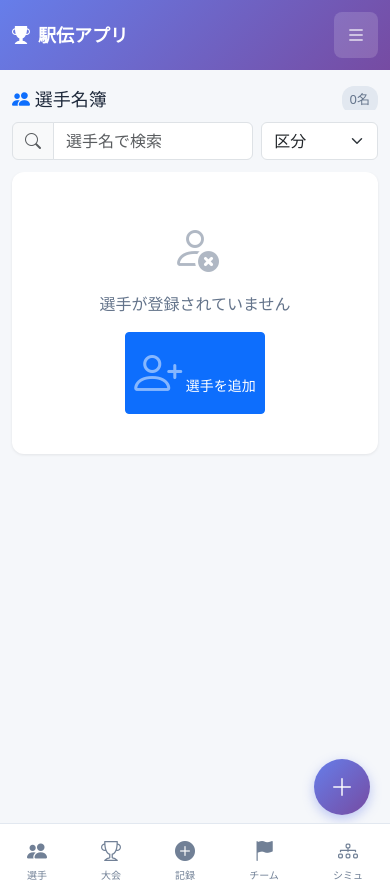
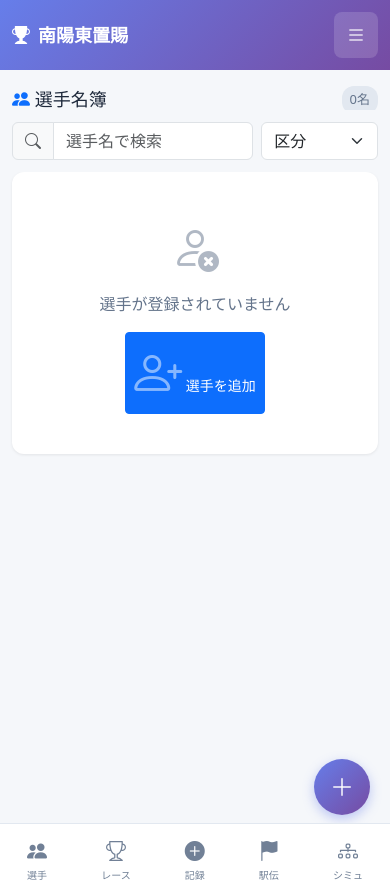
Before and after one commit to kotanono0607/ekiden-app, a Flask app: template templates/index.html in a window 390 px wide. Run offline with Flask 3, Linux system fonts and the light colour scheme; the template is opened without the code that fills it, so the values that code supplies are empty.

Commit message:
Rename app to 南陽東置賜 and update menu labels
- Change app name from 駅伝アプリ to 南陽東置賜
- Change bottom nav 大会 to レース
- Change bottom nav チーム to 駅伝
- Update desktop nav and mobile menu labels accordingly
- Update PWA manifest with new app name

```diff
--- a/templates/base.html
+++ b/templates/base.html
@@ -8,7 +8,7 @@
     <meta name="apple-mobile-web-app-status-bar-style" content="black-translucent">
     <link rel="manifest" href="/static/manifest.json">
     <link rel="apple-touch-icon" href="/static/icons/icon-192.png">
-    <title>{% block title %}駅伝アプリ{% endblock %}</title>
+    <title>{% block title %}南陽東置賜{% endblock %}</title>
     <!-- Bootstrap 5 CSS -->
     <link href="https://cdn.jsdelivr.net/npm/bootstrap@5.3.0/dist/css/bootstrap.min.css" rel="stylesheet">
     <!-- Bootstrap Icons -->
@@ -547,14 +547,14 @@
     <nav class="top-navbar">
         <div class="container">
             <a class="navbar-brand" href="/">
-                <i class="bi bi-trophy-fill"></i> 駅伝アプリ
+                <i class="bi bi-trophy-fill"></i> 南陽東置賜
             </a>
 
             <!-- Desktop Navigation -->
             <div class="desktop-nav">
                 <a class="nav-link" href="/"><i class="bi bi-people-fill"></i> 選手</a>
-                <a class="nav-link" href="/races"><i class="bi bi-trophy"></i> 大会</a>
-                <a class="nav-link" href="/team_records"><i class="bi bi-flag-fill"></i> チーム記録</a>
+                <a class="nav-link" href="/races"><i class="bi bi-trophy"></i> レース</a>
+                <a class="nav-link" href="/team_records"><i class="bi bi-flag-fill"></i> 駅伝記録</a>
                 <a class="nav-link" href="/record/add"><i class="bi bi-stopwatch"></i> 記録登録</a>
                 <a class="nav-link" href="/simulation"><i class="bi bi-diagram-3"></i> シミュレーション</a>
                 <div class="dropdown">
@@ -586,7 +586,7 @@
     <!-- Mobile Menu -->
     <div class="mobile-menu" id="mobileMenu">
         <div class="mobile-menu-header">
-            <h5><i class="bi bi-trophy-fill"></i> 駅伝アプリ</h5>
+            <h5><i class="bi bi-trophy-fill"></i> 南陽東置賜</h5>
             <button class="mobile-menu-close" onclick="toggleMobileMenu()">
                 <i class="bi bi-x-lg"></i>
             </button>
@@ -595,10 +595,10 @@
             <a href="/" class="mobile-menu-item"><i class="bi bi-people-fill"></i> 選手一覧</a>
             <a href="/player/add" class="mobile-menu-item"><i class="bi bi-person-plus"></i> 選手追加</a>
             <div class="mobile-menu-divider"></div>
-            <a href="/races" class="mobile-menu-item"><i class="bi bi-trophy"></i> 大会一覧</a>
-            <a href="/race/add" class="mobile-menu-item"><i class="bi bi-plus-circle"></i> 大会追加</a>
+            <a href="/races" class="mobile-menu-item"><i class="bi bi-trophy"></i> レース一覧</a>
+            <a href="/race/add" class="mobile-menu-item"><i class="bi bi-plus-circle"></i> レース追加</a>
             <div class="mobile-menu-divider"></div>
-            <a href="/team_records" class="mobile-menu-item"><i class="bi bi-flag-fill"></i> チーム記録</a>
+            <a href="/team_records" class="mobile-menu-item"><i class="bi bi-flag-fill"></i> 駅伝記録</a>
             <a href="/record/add" class="mobile-menu-item"><i class="bi bi-stopwatch"></i> 記録登録</a>
             <div class="mobile-menu-divider"></div>
             <a href="/simulation" class="mobile-menu-item"><i class="bi bi-diagram-3"></i> シミュレーション</a>
@@ -651,7 +651,7 @@
         </a>
         <a href="/races" class="bottom-nav-item">
             <i class="bi bi-trophy"></i>
-            <span>大会</span>
+            <span>レース</span>
         </a>
         <a href="/record/add" class="bottom-nav-item">
             <i class="bi bi-plus-circle-fill"></i>
@@ -659,7 +659,7 @@
         </a>
         <a href="/team_records" class="bottom-nav-item">
             <i class="bi bi-flag-fill"></i>
-            <span>チーム</span>
+            <span>駅伝</span>
         </a>
         <a href="/simulation" class="bottom-nav-item">
             <i class="bi bi-diagram-3"></i>
```
Also changed, not shown: static/manifest.json.
